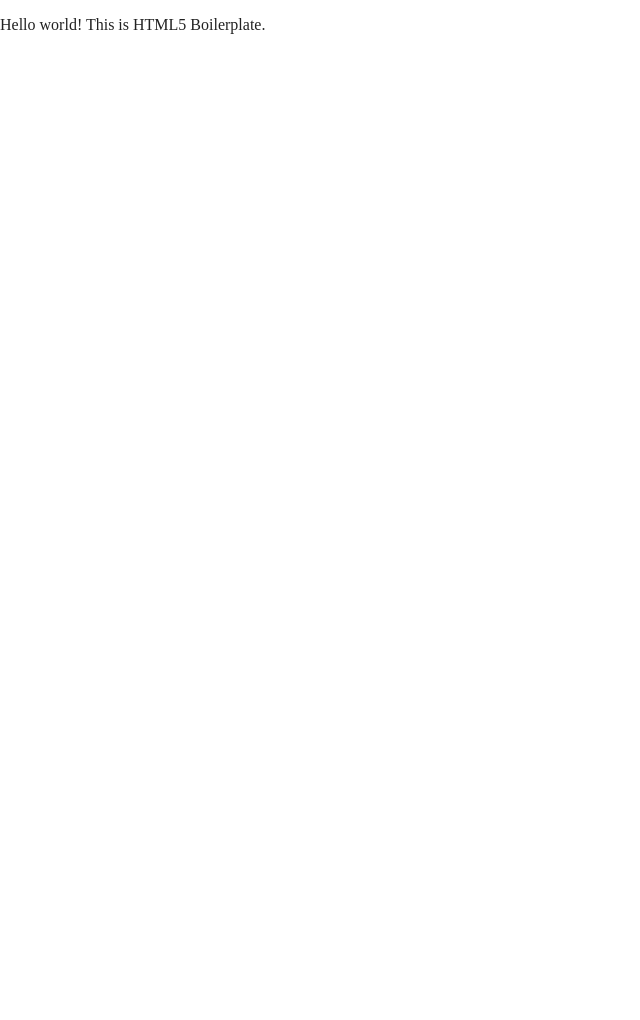
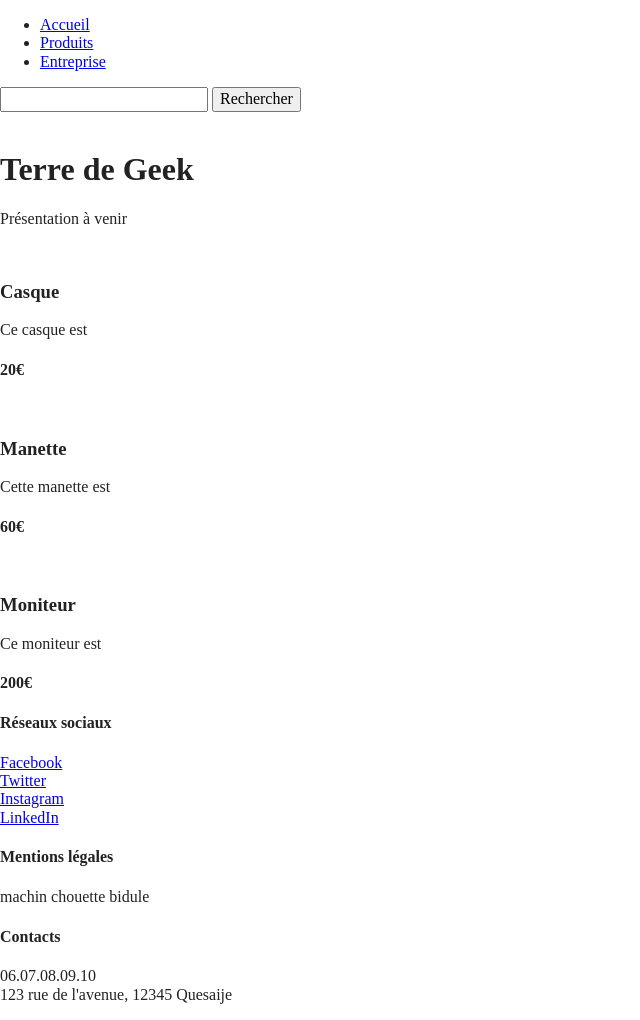
Before and after one commit to DavidVXBLD/TerreDeGeek, a website built with Parcel: page index.html in a window 1280 px wide. Shown: the whole page, without its empty margins (0-640 px from the left). Before the commit the page ends 800 px from the top, so only its background shows below. Built offline with nearby package versions, Linux system fonts and the light colour scheme.

Commit message:
second commit

```diff
--- a/index.html
+++ b/index.html
@@ -3,17 +3,12 @@
 
 <head>
   <meta charset="utf-8">
-  <title></title>
+  <title>Terre de Geek</title>
   <meta name="description" content="">
   <meta name="viewport" content="width=device-width, initial-scale=1">
 
-  <meta property="og:title" content="">
-  <meta property="og:type" content="">
-  <meta property="og:url" content="">
-  <meta property="og:image" content="">
-
   <link rel="manifest" href="site.webmanifest">
-  <link rel="apple-touch-icon" href="icon.png">
+  <link rel="icon" type="image/png" href="img/faviconTDG.png">
   <!-- Place favicon.ico in the root directory -->
 
   <link rel="stylesheet" href="css/normalize.css">
@@ -24,8 +19,85 @@
 
 <body>
 
-  <!-- Add your site or application content here -->
-  <p>Hello world! This is HTML5 Boilerplate.</p>
+<!-- ############################# NAVIGATION ###################################-->
+
+<nav>
+  <div>
+    <ul>
+      <li><a href="#">Accueil</a></li>
+      <li><a href="#">Produits</a></li>
+      <li><a href="#">Entreprise</a></li>
+    </ul>
+  </div>
+  <div>
+    <input type="text">
+    <button>Rechercher</button>
+  </div>
+</nav>
+
+<!-- ############################# HEADER ###################################-->
+
+<header>
+  <div>
+    <img src="" alt="">
+    <section>
+      <h1>Terre de Geek</h1>
+      <p>Présentation à venir</p>
+    </section>
+  </div>
+</header>
+
+<!-- ############################# MAIN ###################################-->
+
+<main>
+  <div>
+    <img src="" alt="">
+    <section>
+      <h3>Casque</h3>
+      <p>Ce casque est</p>
+      <h4>20€</h4>
+    </section>
+  </div>
+  <div>
+    <img src="" alt="">
+    <section>
+      <h3>Manette</h3>
+      <p>Cette manette est</p>
+      <h4>60€</h4>
+    </section>
+  </div>
+  <div>
+    <img src="" alt="">
+    <section>
+      <h3>Moniteur</h3>
+      <p>Ce moniteur est</p>
+      <h4>200€</h4>
+    </section>
+  </div>
+</main>
+
+<!-- ############################# FOOTER ###################################-->
+
+<footer>
+  <div>
+    <h4>Réseaux sociaux</h4>
+    <section>
+      <a href="#">Facebook</a><br/>
+      <a href="#">Twitter</a><br/>
+      <a href="#">Instagram</a><br/>
+      <a href="#">LinkedIn</a><br/>
+    </section>
+  </div>
+  <div>
+    <h4>Mentions légales</h4>
+    <p>machin chouette bidule</p>
+  </div>
+  <div>
+    <h4>Contacts</h4>
+    <p>06.07.08.09.10<br/>123 rue de l'avenue, 12345 Quesaije</p>
+  </div>
+</footer>
+
   <script src="js/vendor/modernizr-3.11.2.min.js"></script>
   <script src="js/plugins.js"></script>
   <script src="js/main.js"></script>
```
Also changed, not shown: img/faviconTDG.png (added).
